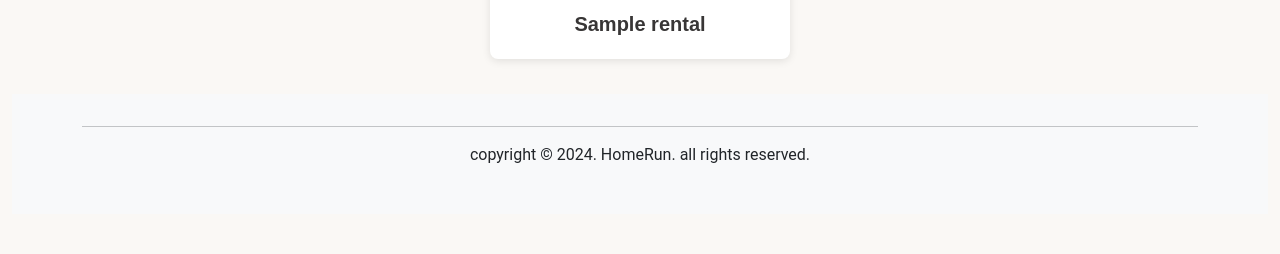
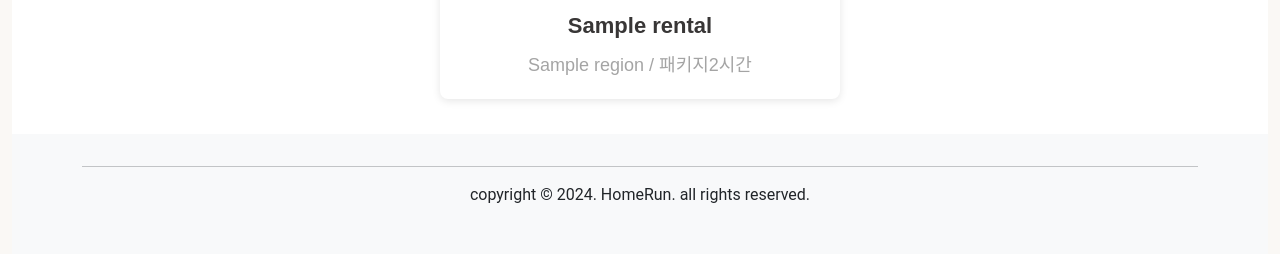
Before and after one commit to nysengE/HomeRun, a FastAPI app: page /rental/ in a window 1280 px wide. Shown: the part 773-1027 px from the top of the page. Before the commit the page ends 936 px from the top, so only its background shows below. Run offline with FastAPI, Linux system fonts and the light colour scheme; tables that the repository leaves empty hold one stand-in row (values such as "Sample post"); some libraries are stand-ins or nearby versions; some web fonts are replaced.

Commit message:
rental UI 수정

```diff
--- a/views/static/css/rental/rental.css
+++ b/views/static/css/rental/rental.css
@@ -49,9 +49,9 @@ body {
     justify-content: center;
     flex-wrap: wrap;
     padding: 20px;
-    background-color: #faf8f5;
+    background-color: #ffffff;
     width: 100%; /* 너비를 100%로 설정 */
-    max-width: 1200px; /* 최대 너비 설정 */
+    max-width: 1600px; /* 최대 너비 설정 */
     margin: 0 auto; /* 가운데 정렬 */
 }
 
@@ -62,7 +62,7 @@ body {
     border-radius: 8px;
     text-align: center;
     width: 100%; /* 너비를 100%로 설정하여 부모 요소를 꽉 채우도록 함 */
-    max-width: 300px; /* 각 아이템의 최대 너비 설정 */
+    max-width: 400px; /* 각 아이템의 최대 너비 설정 */
     box-shadow: 0 2px 8px rgba(0, 0, 0, 0.1);
     transition: transform 0.3s, box-shadow 0.3s;
 }
@@ -112,3 +112,20 @@ body {
 .slide.active {
     left: 0;
 }
+
+/* 아이템 제목 스타일 */
+.item p {
+    margin: 10px 0 0;
+    font-weight: bold;
+    font-size: 22px; /* 제목을 조금 더 크게 설정 */
+    font-family: 'Montserrat', sans-serif;
+    color: #383636;
+}
+
+/* 시군구 이름 스타일 */
+.item .grey-text {
+    font-size: 18px; /* 시군구 이름을 조금 더 작게 설정 */
+    color: #9b9b9b; /* 더 연한 회색으로 설정 */
+    font-weight: normal; /* 글씨체 굵기를 더 얇게 설정 */
+    opacity: 0.9; /* 텍스트의 투명도를 추가하여 연한 효과 */
+}
--- a/views/templates/rental/add.html
+++ b/views/templates/rental/add.html
@@ -85,7 +85,7 @@
                 <div class="row">
                     <label for="contents" class="col-sm-2 col-form-label text-end">내용</label>
                     <div class="col-sm-10">
-                        <textarea class="form-control" name="contents" id="contents" rows="4" placeholder="내용을 입력하세요" required></textarea>
+                        <textarea class="form-control" name="contents" id="contents" rows="16" placeholder="내용을 입력하세요" required></textarea>
                     </div>
                 </div>
                 <div class="row">
--- a/views/templates/rental/rental.html
+++ b/views/templates/rental/rental.html
@@ -26,11 +26,12 @@
                 <input type="date" id="date" placeholder="날짜">
                 <!-- 인원 범위 스크롤바 -->
                 <label for="peopleRange">인원:</label>
-                <input type="range" id="peopleRange" name="peopleRange" min="1" max="100" step="1" value="1" oninput="this.nextElementSibling.value = this.value">
-                <output>1</output>
+                <input type="range" id="peopleRange" name="peopleRange" min="0" max="50" step="1" value="1" oninput="this.nextElementSibling.value = this.value">
+                <output>0</output>
+                <input type="text" id="peopleSearch" placeholder="검색" style="width: 120px; margin-left: 15px;">
             </div>
-            {% if userid %}
-            <!-- 글쓰기 버튼: 로그인된 사용자인 경우에만 표시 -->
+            {% if userid == 'aaa123' %}
+            <!-- 글쓰기 버튼: userid가 'aaa123'인 경우에만 표시 -->
             <div class="write-button">
                 <a href="/rental/add" class="btn btn-primary">글쓰기</a>
             </div>
@@ -48,6 +49,7 @@
                             {% endfor %}
                         </div>
                         <p>{{ rent.title }}</p>
+                        <p class="grey-text" >{{ rent.regions.name }} / 패키지2시간</p> <!-- 시군구 이름과 패키지 추가 -->
                     </a>
                 </div>
             {% endfor %}
```
Also changed, not shown: views/static/css/rental/details.css (+31 -3 lines), views/templates/rental/details.html (+17 -4 lines).
